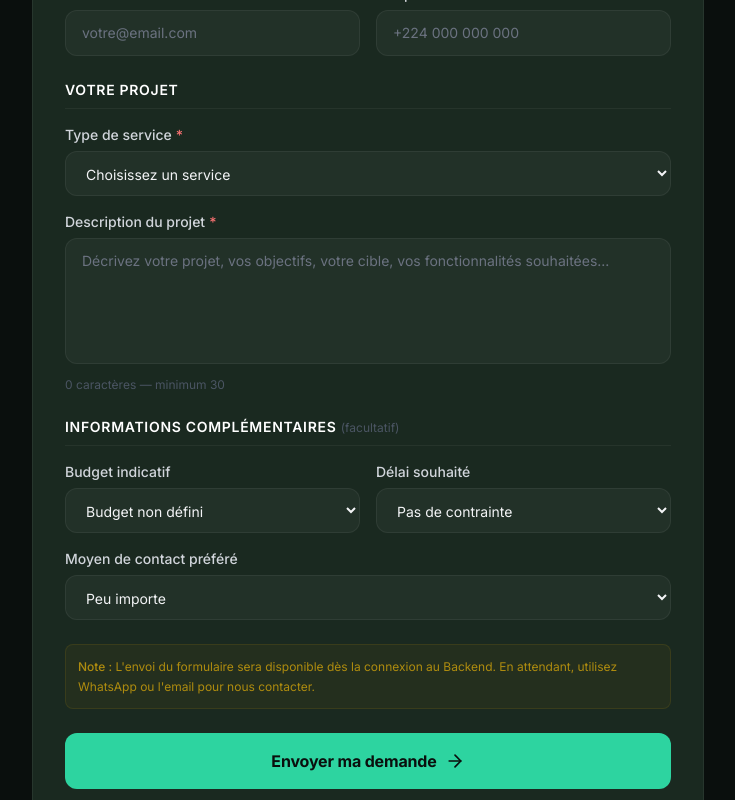
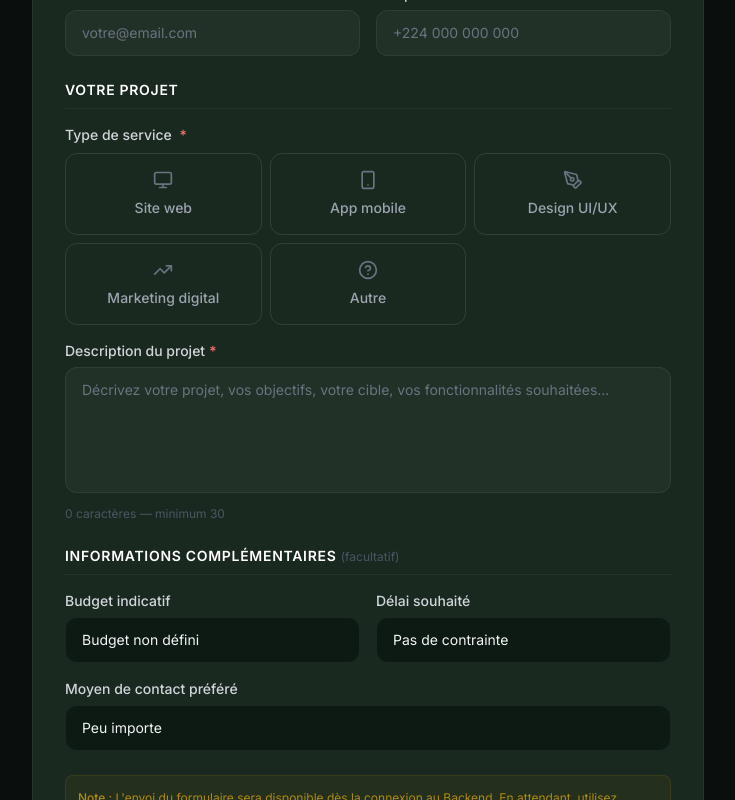
Before and after one commit to Barry-webdev/Seedly, a Next.js app in the folder Frontend/: page /devis in a window 1280 px wide. Shown: the part 700-1500 px from the top of the page, without its empty margins (272-1007 px from the left). Built offline with nearby package versions, Linux system fonts and the light colour scheme.

Commit message:
feat: type de service en cards cliquables + selects sombres

```diff
--- a/Frontend/components/forms/QuoteForm.tsx
+++ b/Frontend/components/forms/QuoteForm.tsx
@@ -1,18 +1,13 @@
 "use client";
 
 import React, { useState, useCallback } from "react";
-import { ArrowRight, CheckCircle2, AlertCircle, Loader2 } from "lucide-react";
+import { ArrowRight, CheckCircle2, AlertCircle, Loader2, Monitor, Smartphone, PenTool, TrendingUp, HelpCircle } from "lucide-react";
 import type { QuoteFormData, QuoteFormErrors, FormState } from "@/types";
-import { isValidEmail, isValidPhone } from "@/lib/utils";
+import { isValidEmail, isValidPhone, cn } from "@/lib/utils";
 import { whatsappCTA } from "@/data/contact";
 
 // =============================================
 // FORMULAIRE DE DEVIS — Seedly Technology & Apps
-//
-// INTÉGRATION BACKEND REQUISE :
-// Ce formulaire est prêt côté client. Pour l'envoi réel, connecter
-// l'endpoint POST /api/quote (ou similaire) dans la fonction submitQuote().
-// Voir types/index.ts → QuoteApiPayload et QuoteApiResponse.
 // =============================================
 
 const initialFormData: QuoteFormData = {
@@ -28,61 +23,32 @@ const initialFormData: QuoteFormData = {
   contactPreference: "",
 };
 
-// Validation côté client
+const serviceOptions = [
+  { value: "website", label: "Site web", icon: <Monitor className="w-5 h-5" /> },
+  { value: "mobile-app", label: "App mobile", icon: <Smartphone className="w-5 h-5" /> },
+  { value: "ui-ux-design", label: "Design UI/UX", icon: <PenTool className="w-5 h-5" /> },
+  { value: "digital-marketing", label: "Marketing digital", icon: <TrendingUp className="w-5 h-5" /> },
+  { value: "other", label: "Autre", icon: <HelpCircle className="w-5 h-5" /> },
+];
+
 function validateForm(data: QuoteFormData): QuoteFormErrors {
   const errors: QuoteFormErrors = {};
-
-  if (!data.firstName.trim()) {
-    errors.firstName = "Le prénom est requis.";
-  }
-
-  if (!data.lastName.trim()) {
-    errors.lastName = "Le nom est requis.";
-  }
-
-  if (!data.email.trim()) {
-    errors.email = "L'email est requis.";
-  } else if (!isValidEmail(data.email)) {
-    errors.email = "Veuillez saisir une adresse email valide.";
-  }
-
-  if (!data.phone.trim()) {
-    errors.phone = "Le numéro de téléphone est requis.";
-  } else if (!isValidPhone(data.phone)) {
-    errors.phone = "Veuillez saisir un numéro de téléphone valide.";
-  }
-
-  if (!data.serviceType) {
-    errors.serviceType = "Veuillez sélectionner un type de service.";
-  }
-
-  if (!data.projectDescription.trim()) {
-    errors.projectDescription = "Veuillez décrire votre projet.";
-  } else if (data.projectDescription.trim().length < 30) {
-    errors.projectDescription = "Décrivez votre projet en quelques mots au moins (30 caractères minimum).";
-  }
-
+  if (!data.firstName.trim()) errors.firstName = "Le prénom est requis.";
+  if (!data.lastName.trim()) errors.lastName = "Le nom est requis.";
+  if (!data.email.trim()) errors.email = "L'email est requis.";
+  else if (!isValidEmail(data.email)) errors.email = "Adresse email invalide.";
+  if (!data.phone.trim()) errors.phone = "Le téléphone est requis.";
+  else if (!isValidPhone(data.phone)) errors.phone = "Numéro de téléphone invalide.";
+  if (!data.serviceType) errors.serviceType = "Veuillez sélectionner un service.";
+  if (!data.projectDescription.trim()) errors.projectDescription = "Veuillez décrire votre projet.";
+  else if (data.projectDescription.trim().length < 30) errors.projectDescription = "Minimum 30 caractères.";
   return errors;
 }
 
-// ⚠️ INTÉGRATION BACKEND MANQUANTE
-// Cette fonction doit être connectée à un endpoint réel.
-// Elle retourne une erreur explicite pour éviter de simuler un envoi réussi.
 async function submitQuote(
   // eslint-disable-next-line @typescript-eslint/no-unused-vars
   _data: QuoteFormData
 ): Promise<{ success: boolean; message: string }> {
-  // TODO: Remplacer par un vrai appel API
-  // Exemple:
-  // const response = await fetch("/api/quote", {
-  //   method: "POST",
-  //   headers: { "Content-Type": "application/json" },
-  //   body: JSON.stringify({ ..._data, submittedAt: new Date().toISOString() }),
-  // });
-  // const result = await response.json();
-  // return result;
-
-  // En attendant l'intégration, l'envoi est bloqué intentionnellement.
   throw new Error("BACKEND_NOT_CONNECTED");
 }
 
@@ -98,9 +64,7 @@ const FieldWrapper: React.FC<FieldWrapperProps> = ({ label, htmlFor, required, e
   <div className="space-y-1.5">
     <label htmlFor={htmlFor} className="block text-sm font-medium text-neutral-300">
       {label}
-      {required && (
-        <span className="text-red-400 ml-1" aria-label="champ obligatoire">*</span>
-      )}
+      {required && <span className="text-red-400 ml-1" aria-label="champ obligatoire">*</span>}
     </label>
     {children}
     {error && (
@@ -112,6 +76,32 @@ const FieldWrapper: React.FC<FieldWrapperProps> = ({ label, htmlFor, required, e
   </div>
 );
 
+// Select custom avec options sombres
+interface SelectProps {
+  id: string;
+  name: string;
+  value: string;
+  onChange: (e: React.ChangeEvent<HTMLSelectElement>) => void;
+  hasError?: boolean;
+  children: React.ReactNode;
+  ariaDescribedby?: string;
+}
+
+const DarkSelect: React.FC<SelectProps> = ({ id, name, value, onChange, hasError, children, ariaDescribedby }) => (
+  <select
+    id={id}
+    name={name}
+    value={value}
+    onChange={onChange}
+    className={cn("input-seedly appearance-none cursor-pointer", hasError ? "error" : "")}
+    style={{ backgroundColor: "#0D1A14", color: "#F3F4F6" }}
+    aria-describedby={ariaDescribedby}
+    aria-invalid={hasError}
+  >
+    {children}
+  </select>
+);
+
 export const QuoteForm: React.FC = () => {
   const [formData, setFormData] = useState<QuoteFormData>(initialFormData);
   const [errors, setErrors] = useState<QuoteFormErrors>({});
@@ -121,7 +111,6 @@ export const QuoteForm: React.FC = () => {
     (e: React.ChangeEvent<HTMLInputElement | HTMLTextAreaElement | HTMLSelectElement>) => {
       const { name, value } = e.target;
       setFormData((prev) => ({ ...prev, [name]: value }));
-      // Effacer l'erreur du champ modifié
       if (errors[name as keyof QuoteFormErrors]) {
         setErrors((prev) => ({ ...prev, [name]: undefined }));
       }
@@ -129,49 +118,45 @@ export const QuoteForm: React.FC = () => {
     [errors]
   );
 
+  const handleServiceSelect = (value: string) => {
+    setFormData((prev) => ({ ...prev, serviceType: value }));
+    if (errors.serviceType) {
+      setErrors((prev) => ({ ...prev, serviceType: undefined }));
+    }
+  };
+
   const handleSubmit = async (e: React.FormEvent) => {
     e.preventDefault();
-
-    const validationErrors = validateForm(formData);    if (Object.keys(validationErrors).length > 0) {
+    const validationErrors = validateForm(formData);
+    if (Object.keys(validationErrors).length > 0) {
       setErrors(validationErrors);
-      // Focus sur le premier champ en erreur pour l'accessibilité
       const firstErrorKey = Object.keys(validationErrors)[0];
       const el = document.getElementById(firstErrorKey);
       if (el) el.focus();
       return;
     }
-
     setFormState({ status: "submitting" });
-
     try {
       await submitQuote(formData);
       setFormState({ status: "success", message: "Votre demande a été envoyée." });
     } catch (error) {
-      const isBackendMissing =
-        error instanceof Error && error.message === "BACKEND_NOT_CONNECTED";
-
+      const isBackendMissing = error instanceof Error && error.message === "BACKEND_NOT_CONNECTED";
       setFormState({
         status: "error",
         message: isBackendMissing
-          ? "L'envoi du formulaire n'est pas encore disponible. En attendant, contactez-nous directement sur WhatsApp ou par email."
-          : "Une erreur est survenue. Veuillez réessayer ou nous contacter directement.",
+          ? "L'envoi n'est pas encore disponible. Contactez-nous directement sur WhatsApp ou par email."
+          : "Une erreur est survenue. Veuillez réessayer.",
       });
     }
   };
 
-  // Construire le message WhatsApp de secours
   const whatsappFallback = whatsappCTA(
     `Bonjour Seedly, je souhaite obtenir un devis pour : ${formData.serviceType || "un projet"}.`
   );
 
-  // État de succès
   if (formState.status === "success") {
     return (
-      <div
-        className="card-seedly p-10 text-center space-y-5"
-        role="alert"
-        aria-live="polite"
-      >
+      <div className="card-seedly p-10 text-center space-y-5" role="alert" aria-live="polite">
         <div className="w-14 h-14 rounded-full bg-green-500/15 border border-green-500/20 flex items-center justify-center mx-auto">
           <CheckCircle2 className="w-7 h-7 text-green-400" aria-hidden="true" />
         </div>
@@ -186,45 +171,30 @@ export const QuoteForm: React.FC = () => {
   }
 
   return (
-    <form
-      onSubmit={handleSubmit}
-      noValidate
-      aria-label="Formulaire de demande de devis"
-      className="space-y-6"
-    >
+    <form onSubmit={handleSubmit} noValidate aria-label="Formulaire de demande de devis" className="space-y-6">
       <div className="card-seedly p-6 md:p-8 space-y-6">
-        {/* Message d'erreur global */}
+
+        {/* Erreur globale */}
         {formState.status === "error" && (
-          <div
-            role="alert"
-            aria-live="assertive"
-            className="p-4 rounded-xl bg-red-500/8 border border-red-500/20 space-y-3"
-          >
+          <div role="alert" aria-live="assertive" className="p-4 rounded-xl bg-red-500/8 border border-red-500/20 space-y-3">
             <div className="flex items-start gap-2.5">
               <AlertCircle className="w-4 h-4 text-red-400 shrink-0 mt-0.5" aria-hidden="true" />
               <p className="text-sm text-red-300">{formState.message}</p>
             </div>
-            {/* Alternatives de contact */}
             <div className="flex flex-col sm:flex-row gap-2 pt-1">
-              <a
-                href={whatsappFallback}
-                target="_blank"
-                rel="noopener noreferrer"
-                className="btn-sm inline-flex items-center gap-2 bg-green-600 hover:bg-green-700 text-white rounded-lg px-4 py-2 text-sm font-medium transition-colors"
-              >
+              <a href={whatsappFallback} target="_blank" rel="noopener noreferrer"
+                className="inline-flex items-center gap-2 bg-green-600 hover:bg-green-700 text-white rounded-lg px-4 py-2 text-sm font-medium transition-colors">
                 Écrire sur WhatsApp
               </a>
-              <a
-                href="mailto:contact@seedly.tech"
-                className="btn-sm inline-flex items-center gap-2 btn-outline rounded-lg px-4 py-2 text-sm"
-              >
+              <a href="mailto:contact@seedly.tech"
+                className="inline-flex items-center gap-2 btn-outline rounded-lg px-4 py-2 text-sm">
                 Envoyer un email
               </a>
             </div>
           </div>
         )}
 
-        {/* Identité */}
+        {/* Coordonnées */}
         <fieldset className="space-y-4">
           <legend className="text-sm font-semibold text-white uppercase tracking-wider pb-2 border-b border-white/5 w-full">
             Vos coordonnées
@@ -232,82 +202,37 @@ export const QuoteForm: React.FC = () => {
 
           <div className="grid grid-cols-1 sm:grid-cols-2 gap-4">
             <FieldWrapper label="Prénom" htmlFor="firstName" required error={errors.firstName}>
-              <input
-                id="firstName"
-                name="firstName"
-                type="text"
-                autoComplete="given-name"
-                value={formData.firstName}
-                onChange={handleChange}
-                placeholder="Votre prénom"
+              <input id="firstName" name="firstName" type="text" autoComplete="given-name"
+                value={formData.firstName} onChange={handleChange} placeholder="Votre prénom"
                 className={`input-seedly ${errors.firstName ? "error" : ""}`}
-                aria-required="true"
-                aria-describedby={errors.firstName ? "firstName-error" : undefined}
-                aria-invalid={!!errors.firstName}
-              />
+                aria-required="true" aria-describedby={errors.firstName ? "firstName-error" : undefined} aria-invalid={!!errors.firstName} />
             </FieldWrapper>
-
             <FieldWrapper label="Nom" htmlFor="lastName" required error={errors.lastName}>
-              <input
-                id="lastName"
-                name="lastName"
-                type="text"
-                autoComplete="family-name"
-                value={formData.lastName}
-                onChange={handleChange}
-                placeholder="Votre nom"
+              <input id="lastName" name="lastName" type="text" autoComplete="family-name"
+                value={formData.lastName} onChange={handleChange} placeholder="Votre nom"
                 className={`input-seedly ${errors.lastName ? "error" : ""}`}
-                aria-required="true"
-                aria-describedby={errors.lastName ? "lastName-error" : undefined}
-                aria-invalid={!!errors.lastName}
-              />
+                aria-required="true" aria-describedby={errors.lastName ? "lastName-error" : undefined} aria-invalid={!!errors.lastName} />
             </FieldWrapper>
           </div>
 
           <FieldWrapper label="Entreprise" htmlFor="company">
-            <input
-              id="company"
-              name="company"
-              type="text"
-              autoComplete="organization"
-              value={formData.company}
-              onChange={handleChange}
-              placeholder="Nom de votre entreprise (facultatif)"
-              className="input-seedly"
-            />
+            <input id="company" name="company" type="text" autoComplete="organization"
+              value={formData.company} onChange={handleChange}
+              placeholder="Nom de votre entreprise (facultatif)" className="input-seedly" />
           </FieldWrapper>
 
           <div className="grid grid-cols-1 sm:grid-cols-2 gap-4">
             <FieldWrapper label="Email" htmlFor="email" required error={errors.email}>
-              <input
-                id="email"
-                name="email"
-                type="email"
-                autoComplete="email"
-                value={formData.email}
-                onChange={handleChange}
-                placeholder="votre@email.com"
+              <input id="email" name="email" type="email" autoComplete="email"
+                value={formData.email} onChange={handleChange} placeholder="votre@email.com"
                 className={`input-seedly ${errors.email ? "error" : ""}`}
-                aria-required="true"
-                aria-describedby={errors.email ? "email-error" : undefined}
-                aria-invalid={!!errors.email}
-              />
+                aria-required="true" aria-describedby={errors.email ? "email-error" : undefined} aria-invalid={!!errors.email} />
             </FieldWrapper>
-
             <FieldWrapper label="Téléphone" htmlFor="phone" required error={errors.phone}>
-              <input
-                id="phone"
-                name="phone"
-                type="tel"
-                autoComplete="tel"
-                value={formData.phone}
-                onChange={handleChange}
-                placeholder="+224 000 000 000"
+              <input id="phone" name="phone" type="tel" autoComplete="tel"
+                value={formData.phone} onChange={handleChange} placeholder="+224 000 000 000"
                 className={`input-seedly ${errors.phone ? "error" : ""}`}
-                aria-required="true"
-                aria-describedby={errors.phone ? "phone-error" : undefined}
-                aria-invalid={!!errors.phone}
-              />
+                aria-required="true" aria-describedby={errors.phone ? "phone-error" : undefined} aria-invalid={!!errors.phone} />
             </FieldWrapper>
           </div>
         </fieldset>
@@ -318,44 +243,56 @@ export const QuoteForm: React.FC = () => {
             Votre projet
           </legend>
 
-          <FieldWrapper label="Type de service" htmlFor="serviceType" required error={errors.serviceType}>
-            <select
-              id="serviceType"
-              name="serviceType"
-              value={formData.serviceType}
-              onChange={handleChange}
-              className={`input-seedly ${errors.serviceType ? "error" : ""}`}
+          {/* Type de service — cards cliquables */}
+          <div className="space-y-2">
+            <p className="text-sm font-medium text-neutral-300">
+              Type de service <span className="text-red-400 ml-1">*</span>
+            </p>
+            <div
+              role="radiogroup"
+              aria-label="Type de service"
               aria-required="true"
-              aria-describedby={errors.serviceType ? "serviceType-error" : undefined}
-              aria-invalid={!!errors.serviceType}
+              className="grid grid-cols-2 sm:grid-cols-3 gap-2"
             >
-              <option value="">Choisissez un service</option>
-              <option value="website">Création de site web</option>
-              <option value="mobile-app">Application mobile</option>
-              <option value="ui-ux-design">Design UI/UX</option>
-              <option value="digital-marketing">Marketing digital</option>
-              <option value="other">Autre / Je ne sais pas encore</option>
-            </select>
-          </FieldWrapper>
+              {serviceOptions.map((option) => (
+                <button
+                  key={option.value}
+                  type="button"
+                  role="radio"
+                  aria-checked={formData.serviceType === option.value}
+                  onClick={() => handleServiceSelect(option.value)}
+                  className={cn(
+                    "flex flex-col items-center gap-2 p-4 rounded-xl border text-sm font-medium transition-all duration-200 cursor-pointer",
+                    formData.serviceType === option.value
+                      ? "bg-primary/20 border-accent text-white"
+                      : "bg-white/3 border-white/10 text-neutral-400 hover:border-white/30 hover:text-white hover:bg-white/5"
+                  )}
+                >
+                  <span className={cn(
+                    "transition-colors",
+                    formData.serviceType === option.value ? "text-accent" : "text-neutral-500"
+                  )}>
+                    {option.icon}
+                  </span>
+                  {option.label}
+                </button>
+              ))}
+            </div>
+            {errors.serviceType && (
+              <p role="alert" className="flex items-center gap-1.5 text-xs text-red-400 mt-1">
+                <AlertCircle className="w-3.5 h-3.5 shrink-0" aria-hidden="true" />
+                {errors.serviceType}
+              </p>
+            )}
+          </div>
 
-          <FieldWrapper
-            label="Description du projet"
-            htmlFor="projectDescription"
-            required
-            error={errors.projectDescription}
-          >
-            <textarea
-              id="projectDescription"
-              name="projectDescription"
-              rows={5}
-              value={formData.projectDescription}
-              onChange={handleChange}
+          <FieldWrapper label="Description du projet" htmlFor="projectDescription" required error={errors.projectDescription}>
+            <textarea id="projectDescription" name="projectDescription" rows={5}
+              value={formData.projectDescription} onChange={handleChange}
               placeholder="Décrivez votre projet, vos objectifs, votre cible, vos fonctionnalités souhaitées..."
               className={`input-seedly resize-none ${errors.projectDescription ? "error" : ""}`}
-              aria-required="true"
-              aria-describedby={errors.projectDescription ? "projectDescription-error" : undefined}
-              aria-invalid={!!errors.projectDescription}
-            />
+              aria-required="true" aria-describedby={errors.projectDescription ? "projectDescription-error" : undefined}
+              aria-invalid={!!errors.projectDescription} />
             <p className="text-xs text-neutral-600 mt-1">
               {formData.projectDescription.length} caractère{formData.projectDescription.length !== 1 ? "s" : ""}
               {formData.projectDescription.length < 30 && " — minimum 30"}
@@ -366,62 +303,45 @@ export const QuoteForm: React.FC = () => {
         {/* Informations complémentaires */}
         <fieldset className="space-y-4">
           <legend className="text-sm font-semibold text-white uppercase tracking-wider pb-2 border-b border-white/5 w-full">
-            Informations complémentaires <span className="text-neutral-600 font-normal text-xs normal-case tracking-normal">(facultatif)</span>
+            Informations complémentaires{" "}
+            <span className="text-neutral-600 font-normal text-xs normal-case tracking-normal">(facultatif)</span>
           </legend>
 
           <div className="grid grid-cols-1 sm:grid-cols-2 gap-4">
             <FieldWrapper label="Budget indicatif" htmlFor="budget">
-              <select
-                id="budget"
-                name="budget"
-                value={formData.budget}
-                onChange={handleChange}
-                className="input-seedly"
-              >
+              <DarkSelect id="budget" name="budget" value={formData.budget ?? ""} onChange={handleChange}>
                 <option value="">Budget non défini</option>
                 <option value="less-500">Moins de 500 USD</option>
                 <option value="500-1000">500 — 1 000 USD</option>
                 <option value="1000-3000">1 000 — 3 000 USD</option>
                 <option value="3000-5000">3 000 — 5 000 USD</option>
                 <option value="more-5000">Plus de 5 000 USD</option>
-              </select>
+              </DarkSelect>
             </FieldWrapper>
 
             <FieldWrapper label="Délai souhaité" htmlFor="timeline">
-              <select
-                id="timeline"
-                name="timeline"
-                value={formData.timeline}
-                onChange={handleChange}
-                className="input-seedly"
-              >
+              <DarkSelect id="timeline" name="timeline" value={formData.timeline ?? ""} onChange={handleChange}>
                 <option value="">Pas de contrainte</option>
                 <option value="urgent">Urgent (moins de 2 semaines)</option>
                 <option value="1-month">Dans 1 mois</option>
                 <option value="1-3-months">Dans 1 à 3 mois</option>
                 <option value="3-6-months">Dans 3 à 6 mois</option>
                 <option value="flexible">Flexible</option>
-              </select>
+              </DarkSelect>
             </FieldWrapper>
           </div>
 
           <FieldWrapper label="Moyen de contact préféré" htmlFor="contactPreference">
-            <select
-              id="contactPreference"
-              name="contactPreference"
-              value={formData.contactPreference}
-              onChange={handleChange}
-              className="input-seedly"
-            >
+            <DarkSelect id="contactPreference" name="contactPreference" value={formData.contactPreference ?? ""} onChange={handleChange}>
               <option value="">Peu importe</option>
               <option value="whatsapp">WhatsApp</option>
               <option value="email">Email</option>
               <option value="phone">Téléphone</option>
-            </select>
+            </DarkSelect>
           </FieldWrapper>
         </fieldset>
 
-        {/* Note sur le Backend */}
+        {/* Note Backend */}
         <div className="p-3 rounded-lg bg-yellow-500/5 border border-yellow-500/10">
           <p className="text-xs text-yellow-500/70 leading-relaxed">
             <span className="font-medium">Note :</span> L&apos;envoi du formulaire sera disponible dès la connexion au Backend.
@@ -429,7 +349,7 @@ export const QuoteForm: React.FC = () => {
           </p>
         </div>
 
-        {/* Bouton de soumission */}
+        {/* Bouton */}
         <button
           type="submit"
           disabled={formState.status === "submitting"}
@@ -437,15 +357,9 @@ export const QuoteForm: React.FC = () => {
           aria-busy={formState.status === "submitting"}
         >
           {formState.status === "submitting" ? (
-            <>
-              <Loader2 className="w-5 h-5 animate-spin" aria-hidden="true" />
-              Envoi en cours…
-            </>
+            <><Loader2 className="w-5 h-5 animate-spin" aria-hidden="true" />Envoi en cours…</>
           ) : (
-            <>
-              Envoyer ma demande
-              <ArrowRight className="w-5 h-5" aria-hidden="true" />
-            </>
+            <>Envoyer ma demande<ArrowRight className="w-5 h-5" aria-hidden="true" /></>
           )}
         </button>
 
```
